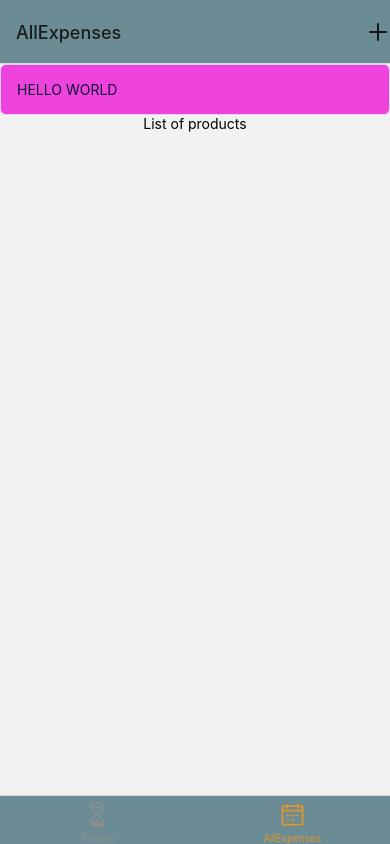
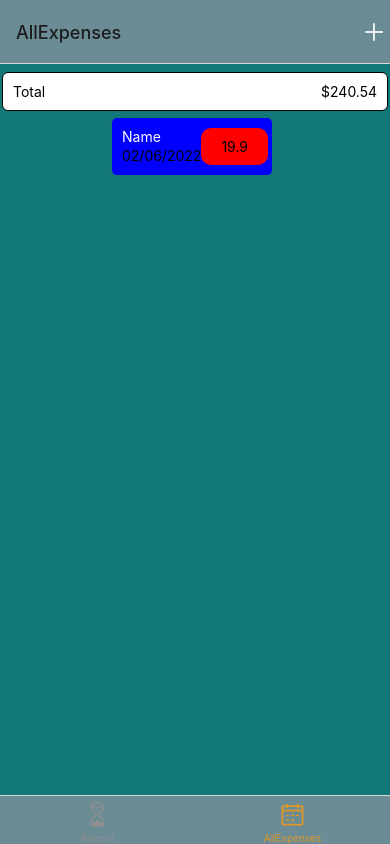
Before and after one commit to Salim255/Expense-Tracker, a React Native app: screen /AllExpenses in a window 390 px wide. Built offline with nearby package versions, Linux system fonts and the light colour scheme.

Commit message:
Build The components

```diff
--- a/screens/AllExpenses.js
+++ b/screens/AllExpenses.js
@@ -1,21 +1,44 @@
 import { useLayoutEffect } from 'react';
-import {Text, View, StyleSheet, TextInput, Modal} from 'react-native'
+import {Text, View, StyleSheet, TextInput, Modal, Pressable} from 'react-native'
 import { AntDesign } from '@expo/vector-icons';
 
 export default function AllExpenses({navigation}) {
-    console.log(navigation);
+
     useLayoutEffect(() => {
         navigation.setOptions({
                 headerRight: ( ) => {
-                    return <AntDesign   name='plus' size={24} />
+                    return <AntDesign  style={styles.icon} name='plus' size={24} color={'white'} />
                 }
         })
     })
   return (
 
         <View style={styles.containner}>
-             <TextInput placeholder='HELLO WORLD 'style={styles.textInput} />
-             <Text>List of products</Text>
+            <View  style={styles.total} >
+            <Text style={styles.totalChild} >Total</Text>
+                  <Text>$240.54</Text>
+
+            </View>
+
+             {/* <TextInput placeholder='Total'style={styles.textInput} /> */}
+            <Pressable  style={({presed}) => {
+                  (presed ? styles.bottonPressed : null)
+            }}>
+                <View style={styles.product}>
+                    <View  style={styles. product1}>
+
+                            <Text style={styles.name1} >Name</Text>
+
+
+
+                            <Text  >02/06/2022</Text>
+
+                    </View>
+                    <View style={styles. product2} >
+                        <Text  >19.9</Text>
+                    </View>
+                </View>
+            </Pressable>
         </View>
 
 
@@ -25,9 +48,10 @@ export default function AllExpenses({navigation}) {
 const styles = StyleSheet.create({
      containner:{
          /* flex:1,  */
-        justifyContent: 'center',
+        //justifyContent: 'center',
         alignItems: 'center',
-        /* backgroundColor: '#177' */
+         backgroundColor: '#177' ,
+         height: '100%'
 
      },
      textInput:{
@@ -38,5 +62,59 @@ const styles = StyleSheet.create({
         borderRadius: 6,
         width: '100%',
         padding:16,
+     },
+     icon:{
+        marginRight: 4
+     },
+     text:{
+        width: '99%',
+        textAlign: 'center',
+
+
+     },
+     total:{
+        borderRadius: 6,
+        backgroundColor: 'white',
+        width: '99%',
+        padding: 10,
+        marginTop: 8,
+        borderWidth: 1,
+        flexDirection: 'row'
+
+     },
+     totalChild:{
+        flexGrow: 1,
+
+     },
+     product:{
+        borderRadius: 6,
+        backgroundColor: 'blue',
+        width: '90%',
+        padding: 10,
+        margin: 6,
+        borderWidth: 1,
+        flexDirection: 'row',
+        borderColor: '#177'
+
+     },
+     product1:{
+         flexGrow: 1
+     },
+     product2:{
+        backgroundColor: 'red',
+        borderRadius: 10,
+        padding: 10,
+        paddingHorizontal: 20
+     },
+     name1:{
+
+        marginBottom: 2,
+        color: 'white'
+
+
+     },
+     bottonPressed:{
+        opacity: 0.7,
+        backgroundColor: 'red'
      }
 })
--- a/screens/RecentExpenses.js
+++ b/screens/RecentExpenses.js
@@ -1,19 +1,108 @@
+import { useLayoutEffect } from 'react';
 import {Text, View, StyleSheet} from 'react-native'
+import { AntDesign } from '@expo/vector-icons';
 
-export default function RecentExpenses() {
+export default function RecentExpenses({navigation}) {
+    useLayoutEffect(() => {
+        navigation.setOptions({
+                headerRight: ( ) => {
+                    return <AntDesign  style={styles.icon} name='plus' size={24} color={'white'} />
+                }
+        })
+    })
   return (
     <View style={styles.containner}>
-    <Text>AllExpenses</Text>
-</View>
+            <View  style={styles.total} >
+            <Text style={styles.totalChild} >Total</Text>
+                  <Text>$240.54</Text>
+
+            </View>
+
+             {/* <TextInput placeholder='Total'style={styles.textInput} /> */}
+            <View style={styles.product}>
+               <View  style={styles. product1}>
+
+                       <Text style={styles.name1} >Name</Text>
+
+
+
+                       <Text  >02/06/2022</Text>
+
+               </View>
+               <View style={styles. product2} >
+                   <Text  >19.9</Text>
+               </View>
+            </View>
+        </View>
   )
 }
 
 const styles = StyleSheet.create({
     containner:{
-        flex:1,
-       justifyContent: 'center',
+        /* flex:1,  */
+       //justifyContent: 'center',
        alignItems: 'center',
-       /* backgroundColor: '#177' */
+        backgroundColor: '#177' ,
+        height: '100%'
+
+    },
+    textInput:{
+       borderWidth:1,
+       borderColor:'#e4d0ff',
+       backgroundColor:'#e4d',
+       color: '#120438',
+       borderRadius: 6,
+       width: '100%',
+       padding:16,
+    },
+    icon:{
+       marginRight: 4
+    },
+    text:{
+       width: '99%',
+       textAlign: 'center',
+
+
+    },
+    total:{
+       borderRadius: 6,
+       backgroundColor: 'white',
+       width: '99%',
+       padding: 10,
+       marginTop: 8,
+       borderWidth: 1,
+       flexDirection: 'row'
+
+    },
+    totalChild:{
+       flexGrow: 1,
+
+    },
+    product:{
+       borderRadius: 6,
+       backgroundColor: 'blue',
+       width: '90%',
+       padding: 10,
+       margin: 6,
+       borderWidth: 1,
+       flexDirection: 'row',
+       borderColor: '#177'
+
+    },
+    product1:{
+        flexGrow: 1
+    },
+    product2:{
+       backgroundColor: 'red',
+       borderRadius: 10,
+       padding: 10,
+       paddingHorizontal: 20
+    },
+    name1:{
+
+       marginBottom: 2,
+       color: 'white'
+
 
     }
 })
```
Also changed, not shown: App.js (line endings or trailing spaces).
